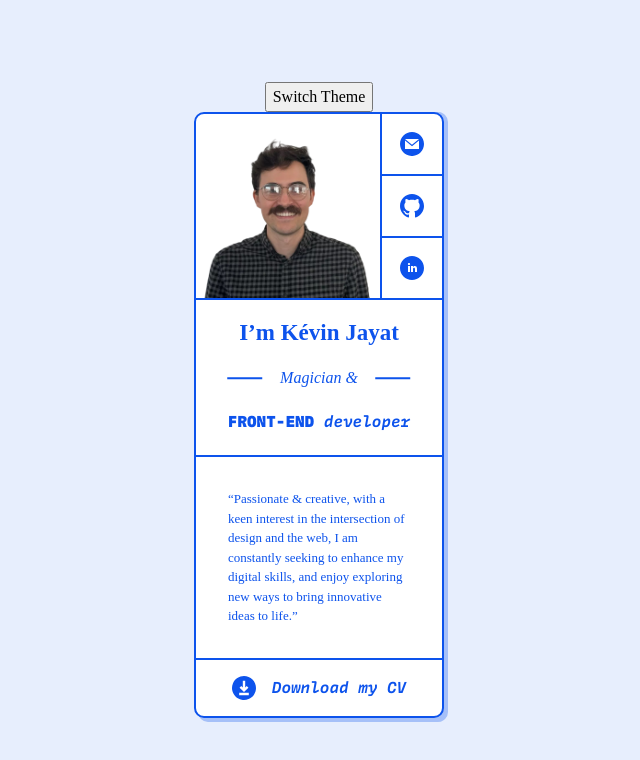
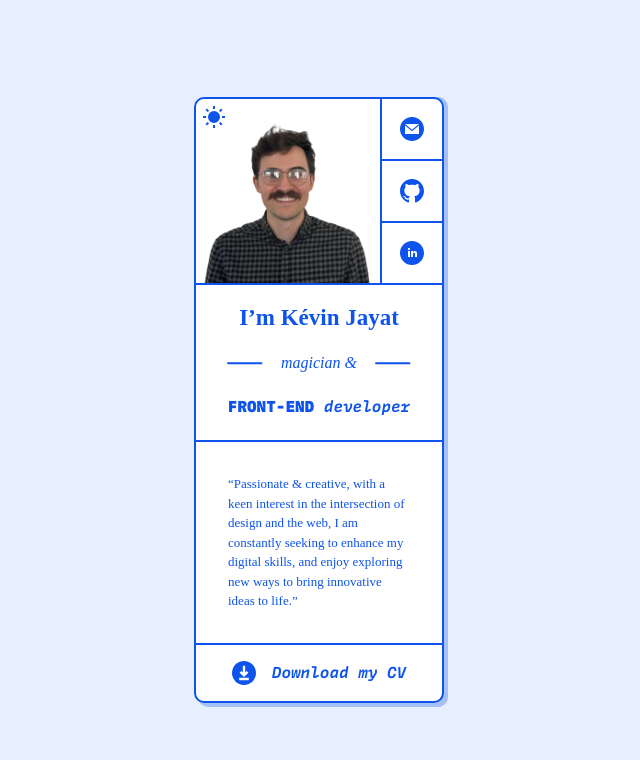
Before and after one commit to KevinJayke/virtual-card, a React (Vite) app: page / in a window 1280 px wide. Shown: the top 760 px of the page, without its empty margins (321-961 px from the left). Built offline with nearby package versions, Linux system fonts and the light colour scheme; a web font is replaced by a local one.

Commit message:
feat: useEffect to store value of theme

```diff
--- a/src/App.jsx
+++ b/src/App.jsx
@@ -4,6 +4,7 @@ import { GlobalStyles } from "./style/Global";
 import Header from "./containers/Header";
 import Main from "./containers/Main";
 import { useState } from "react";
+import { useEffect } from "react";
 
 const Container = styled.div`
   display: flex;
@@ -16,16 +17,21 @@ const Container = styled.div`
 `;
 
 function App() {
-  const [theme, setTheme] = useState("light");
+  const [theme, setTheme] = useState(localStorage.getItem("theme") || "light");
+
   const themeToggler = () => {
-    theme === "light" ? setTheme("dark") : setTheme("light");
+    theme === "dark" ? setTheme("light") : setTheme("dark");
   };
+
+  useEffect(() => {
+    localStorage.setItem("theme", theme);
+  }, [theme]);
+
   return (
-    <ThemeProvider theme={theme === "light" ? lightTheme : darkTheme}>
+    <ThemeProvider theme={theme === "dark" ? darkTheme : lightTheme}>
       <GlobalStyles />
       <Container>
-        <button onClick={themeToggler}>Switch Theme</button>
-        <Header />
+        <Header onToggleTheme={themeToggler} />
         <Main />
       </Container>
     </ThemeProvider>
--- a/src/assets/svg/svgIcons.js
+++ b/src/assets/svg/svgIcons.js
@@ -11,6 +11,8 @@ const svgIcons = {
     "M21.301 4C21.712 4 22 4.313 22 4.663C22 4.911 21.855 5.178 21.503 5.365C19.715 6.313 17.645 9.591 17.645 11.613C20.661 11.521 21.971 14.195 21.971 15.871C21.971 17.878 20.233 20 17.663 20C14.423 20 12.833 17.453 12.833 14.693C12.833 8.713 19.667 4 21.301 4ZM10.468 4C10.878 4 11.167 4.313 11.167 4.663C11.167 4.911 11.022 5.178 10.67 5.365C8.882 6.313 6.812 9.591 6.812 11.613C9.828 11.521 11.138 14.195 11.138 15.871C11.138 17.878 9.399 20 6.83 20C3.589 20 2 17.453 2 14.693C2 8.713 8.833 4 10.468 4Z",
   quoteRight:
     "M2.699 20C2.288 20 2 19.687 2 19.337C2 19.089 2.145 18.822 2.497 18.635C4.285 17.687 6.355 14.409 6.355 12.387C3.339 12.479 2.029 9.805 2.029 8.129C2.029 6.122 3.767 4 6.337 4C9.577 4 11.167 6.547 11.167 9.307C11.167 15.287 4.333 20 2.699 20ZM13.532 20C13.122 20 12.833 19.687 12.833 19.337C12.833 19.089 12.978 18.822 13.33 18.635C15.118 17.687 17.188 14.409 17.188 12.387C14.172 12.479 12.862 9.805 12.862 8.129C12.862 6.122 14.601 4 17.17 4C20.411 4 22 6.547 22 9.307C22 15.287 15.167 20 13.532 20Z",
+  sun: "M12 18a6 6 0 1 1 0-12 6 6 0 0 1 0 12zM11 1h2v3h-2V1zm0 19h2v3h-2v-3zM3.515 4.929l1.414-1.414L7.05 5.636 5.636 7.05 3.515 4.93zM16.95 18.364l1.414-1.414 2.121 2.121-1.414 1.414-2.121-2.121zm2.121-14.85l1.414 1.415-2.121 2.121-1.414-1.414 2.121-2.121zM5.636 16.95l1.414 1.414-2.121 2.121-1.414-1.414 2.121-2.121zM23 11v2h-3v-2h3zM4 11v2H1v-2h3z",
+  moon: "M12 11.807A9.002 9.002 0 0 1 10.049 2a9.942 9.942 0 0 0-5.12 2.735c-3.905 3.905-3.905 10.237 0 14.142 3.906 3.906 10.237 3.905 14.143 0a9.946 9.946 0 0 0 2.735-5.119A9.003 9.003 0 0 1 12 11.807z",
 };
 
 export default svgIcons;
--- a/src/components/Content.jsx
+++ b/src/components/Content.jsx
@@ -4,7 +4,7 @@ import { Bold, Italic, SubTitle, Title } from "../style/TextStyle";
 const Content = () => (
   <BoxContent>
     <Title as={"h1"}>I’m Kévin Jayat</Title>
-    <SubTitle as={"h2"}>Magician &</SubTitle>
+    <SubTitle as={"h2"}>magician &</SubTitle>
     <Italic>
       <Bold as={"em"}>front-end</Bold> developer
     </Italic>
--- a/src/components/SocialIcon.jsx
+++ b/src/components/SocialIcon.jsx
@@ -8,7 +8,7 @@ const SocialIcon = ({ url, ...props }) => {
       whileHover={{
         x: 10,
       }}
-      whileTap={{ scale: 0.9 }}>
+      whileTap={{ scale: 0.9, x: 0 }}>
       <IconBox
         as={"a"}
         target="_blank"
--- a/src/containers/Header.jsx
+++ b/src/containers/Header.jsx
@@ -2,7 +2,10 @@ import svgIcons from "../assets/svg/svgIcons";
 import Photo from "../components/Photo";
 import SocialIcon from "../components/SocialIcon";
 import myPicture from "../assets/images/myPicture.png";
-import { HStack, VStack } from "../style/BoxStyle";
+import { HStack, ToggleBox, VStack } from "../style/BoxStyle";
+import Icon from "../assets/svg/Icon";
+import { useTheme } from "styled-components";
+import { motion } from "framer-motion";
 
 const socialIconsData = [
   {
@@ -22,9 +25,30 @@ const socialIconsData = [
   },
 ];
 
-const Header = () => {
+const rotateMotion = {
+  hover: {
+    rotate: 60,
+  },
+  tap: {
+    scale: 0.5,
+  },
+};
+
+const Header = ({ onToggleTheme }) => {
+  const { type } = useTheme();
   return (
     <HStack as={"header"}>
+      <motion.div whileHover="hover" whileTap="tap">
+        <ToggleBox onClick={onToggleTheme}>
+          <motion.div variants={rotateMotion}>
+            <Icon
+              shape={type === "light" ? svgIcons.sun : svgIcons.moon}
+              width={"24px"}
+              height={"24px"}
+            />
+          </motion.div>
+        </ToggleBox>
+      </motion.div>
       <Photo
         alt={
           "A man with a smile, a mustache and glasses, standing in front of the camera"
--- a/src/style/BoxStyle.jsx
+++ b/src/style/BoxStyle.jsx
@@ -68,6 +68,19 @@ export const ButtonBox = styled(Box)`
   border-radius: 0px 0px 10px 10px;
 `;
 
+export const ToggleBox = styled(Box)`
+  background-color: transparent;
+  border: none;
+  display: flex;
+  position: absolute;
+  justify-content: center;
+  align-items: center;
+  cursor: pointer;
+  width: 2.5rem;
+  height: 2.5rem;
+  box-shadow: none;
+`;
+
 export const Path = styled.path`
   fill: ${(props) => props.theme.colors.primary};
 `;
--- a/src/style/Theme.jsx
+++ b/src/style/Theme.jsx
@@ -1,4 +1,5 @@
 export const lightTheme = {
+  type: "light",
   colors: {
     primary: "#0D53EC",
     secondary: "#A6C0F8",
@@ -12,6 +13,7 @@ export const lightTheme = {
 };
 
 export const darkTheme = {
+  type: "dark",
   colors: {
     primary: "#17C6FF",
     secondary: "#006181",
```
